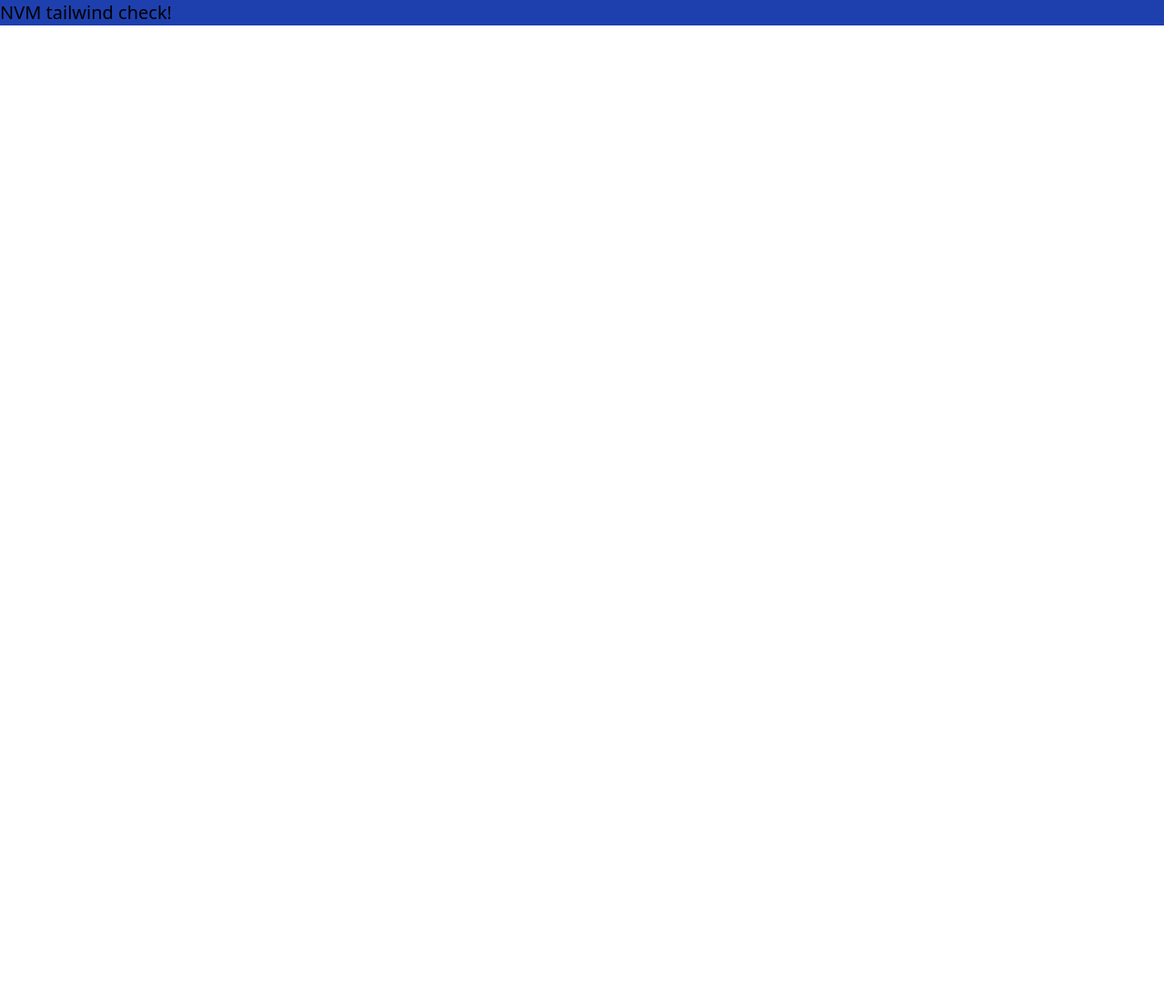
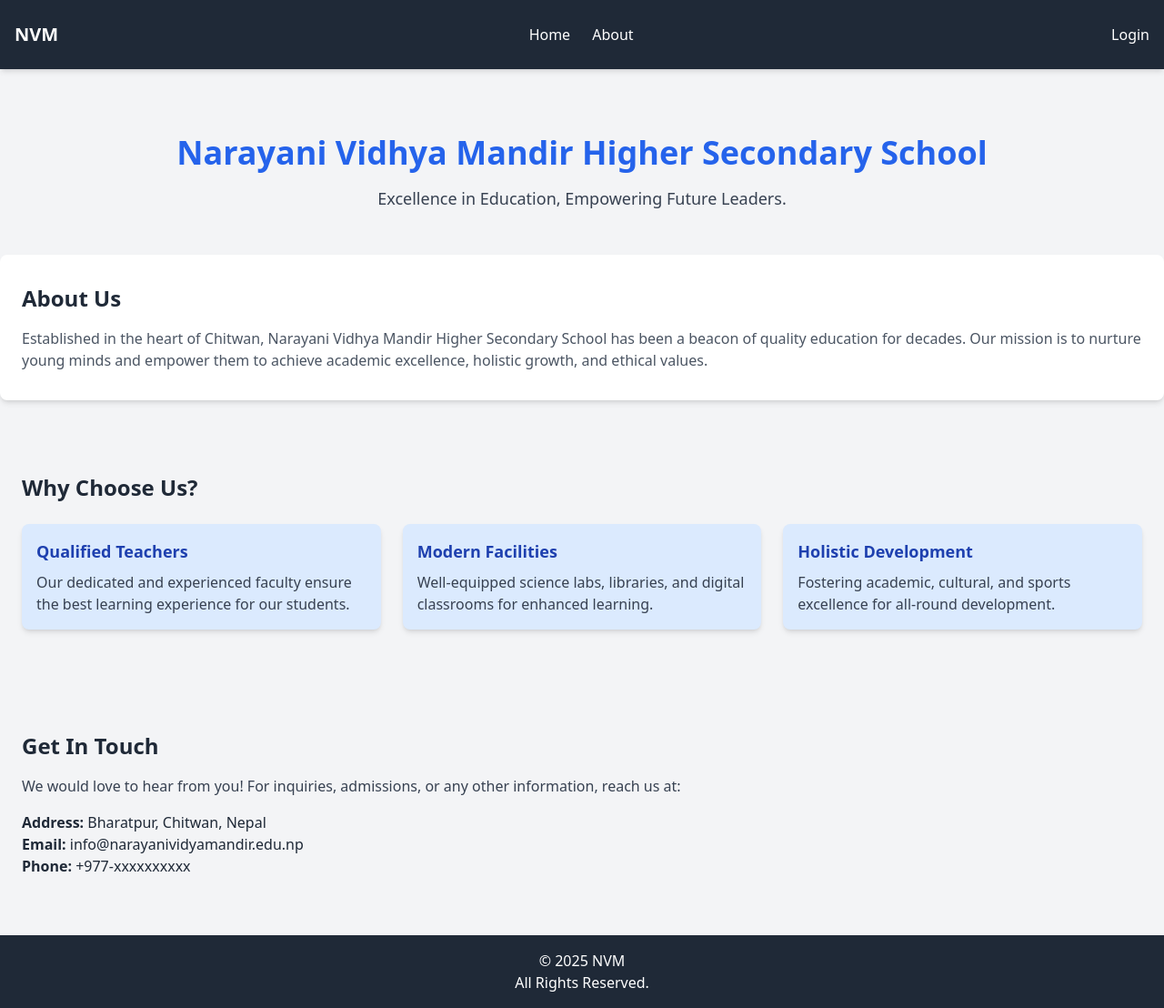
Before and after one commit to cole15sky/NVM-Webapp, a Django app: page / in a window 1280 px wide. Shown: the whole page at 91% size. Before the commit the page ends 28 px from the top, so only its background shows below. Run offline with Django 5.2, Linux system fonts and the light colour scheme; some libraries are stand-ins or nearby versions.

Commit message:
chore: update base inheritance templates

```diff
--- a/home/templates/home/base.html
+++ b/home/templates/home/base.html
@@ -1,33 +1,72 @@
+{% load static tailwind_tags %}
 <!DOCTYPE html>
 <html lang="en">
-{% load static tailwind_tags %}
-
 <head>
     <meta charset="UTF-8">
     <meta name="viewport" content="width=device-width, initial-scale=1.0">
-    <title>{% block title %}My Blog{% endblock %}</title>
+    <title>NVM-Dj</title>
     {% tailwind_css %}
 </head>
-<body class="flex flex-col min-h-screen bg-gray-100">
+<body class="bg-gray-100 text-gray-800 flex flex-col min-h-screen">
 
     <!-- Navbar -->
-    <header class="bg-blue-600 text-white p-4">
-        <nav>
-            <ul class="flex justify-center space-x-8">
-                <li><a href="/" class="hover:underline">Blogs</a></li>
+    <nav class="bg-gray-800 text-white shadow-md">
+        <div class="container mx-auto px-4 py-6 flex items-center justify-between">
+            <!-- Logo -->
+            <div class="text-xl font-bold">
+                <a href="{% url 'home' %}" class="text-white hover:text-blue-600">NVM</a>
+            </div>
+
+            <!-- Menu for larger screens -->
+            <div class="hidden lg:flex flex-grow items-center justify-center space-x-6">
+                <a href="{% url 'home' %}" class="text-white hover:text-blue-600">Home</a>
+                <a href="" class="text-white hover:text-blue-600">About</a>
+            </div>
+
+            <!-- Cart Icon on the Right -->
+            <div class="hidden lg:flex items-center">
+                <a href="" class="flex items-center space-x-2 text-white hover:text-blue-600">
+                    <i class="fa-solid fa-user-chef"></i>
+                    <span>Login</span>
+                </a>
+            </div>
+
+            <!-- Hamburger Menu for Mobile -->
+            <button id="menu-toggle" class="lg:hidden text-white focus:outline-none">
+                <i class="fa-solid fa-bars fa-xl"></i>
+            </button>
+        </div>
+
+        <!-- Mobile Menu -->
+        <div id="mobile-menu" class="hidden bg-gray-800 text-white">
+            <ul class="flex flex-col space-y-4 py-4 px-6">
+                <li><a href="{% url 'home' %}" class="hover:bg-gray-700 px-4 py-2 rounded-md transition block">Home</a></li>
+                <li><a href="" class="hover:bg-gray-700 px-4 py-2 rounded-md transition block">About</a></li>
             </ul>
-        </nav>
-    </header>
+        </div>
+    </nav>
 
-    <main class="flex-1 py-8 px-4">
+    <main class="flex-grow container mx-auto mt-6">
         {% block content %}
         {% endblock %}
     </main>
 
     <!-- Footer -->
-    <footer class="bg-blue-600 text-white p-4 text-center mt-auto">
-        <p>&copy; 2025 My Blog</p>
+    <footer class="bg-gray-800 text-white py-4 mt-8">
+        <div class="container mx-auto text-center">
+            <p> &copy; 2025 NVM</p>
+            <p> All Rights Reserved.</p>
+        </div>
     </footer>
+
+    <script>
+        // Mobile menu toggle
+        const menuToggle = document.getElementById('menu-toggle');
+        const mobileMenu = document.getElementById('mobile-menu');
+        menuToggle.addEventListener('click', () => {
+            mobileMenu.classList.toggle('hidden');
+        });
+    </script>
 
 </body>
 </html>
--- a/home/templates/home/home.html
+++ b/home/templates/home/home.html
@@ -1,19 +1,53 @@
-<!DOCTYPE html>
-<html lang="en">
- {% load static tailwind_tags %}
+{% extends 'home/base.html' %}
 
-<head>
-    <meta charset="UTF-8">
-    <meta name="viewport" content="width=device-width, initial-scale=1.0">
-    <title>NVM</title>
-    {% tailwind_css %}
+{% block content %}
+<div class="text-center mt-12">
+    <h1 class="text-4xl font-bold text-blue-600"> Narayani Vidhya Mandir Higher Secondary School</h1>
+    <p class="mt-4 text-lg text-gray-700">
+        Excellence in Education, Empowering Future Leaders.
+    </p>
+</div>
 
-</head>
-<body>
 
-    <h1 class="text-xl bg-blue-800">
-        NVM tailwind check!
-    </h1>
+<!-- About Section -->
+<section class="mt-12 bg-white py-8 px-6 shadow-md rounded-lg container mx-auto">
+    <h2 class="text-2xl font-bold text-gray-800">About Us</h2>
+    <p class="mt-4 text-gray-600">
+        Established in the heart of Chitwan, Narayani Vidhya Mandir Higher Secondary School has been a beacon of quality education for decades.
+        Our mission is to nurture young minds and empower them to achieve academic excellence, holistic growth, and ethical values.
+    </p>
+</section>
 
-</body>
-</html>
+<!-- Highlights Section -->
+<section class="mt-12 py-8 px-6 container mx-auto">
+    <h2 class="text-2xl font-bold text-gray-800">Why Choose Us?</h2>
+    <div class="grid grid-cols-1 md:grid-cols-2 lg:grid-cols-3 gap-6 mt-6">
+        <div class="bg-blue-100 p-4 rounded-lg shadow-md">
+            <h3 class="text-lg font-semibold text-blue-800">Qualified Teachers</h3>
+            <p class="text-gray-700 mt-2">Our dedicated and experienced faculty ensure the best learning experience for our students.</p>
+        </div>
+        <div class="bg-blue-100 p-4 rounded-lg shadow-md">
+            <h3 class="text-lg font-semibold text-blue-800">Modern Facilities</h3>
+            <p class="text-gray-700 mt-2">Well-equipped science labs, libraries, and digital classrooms for enhanced learning.</p>
+        </div>
+        <div class="bg-blue-100 p-4 rounded-lg shadow-md">
+            <h3 class="text-lg font-semibold text-blue-800">Holistic Development</h3>
+            <p class="text-gray-700 mt-2">Fostering academic, cultural, and sports excellence for all-round development.</p>
+        </div>
+    </div>
+</section>
+
+
+<!-- Contact Section -->
+<section class="mt-12 py-8 px-6 container mx-auto">
+    <h2 class="text-2xl font-bold text-gray-800">Get In Touch</h2>
+    <p class="mt-4 text-gray-700">
+        We would love to hear from you! For inquiries, admissions, or any other information, reach us at:
+    </p>
+    <div class="mt-4">
+        <p><strong>Address:</strong> Bharatpur, Chitwan, Nepal</p>
+        <p><strong>Email:</strong> info@narayanividyamandir.edu.np</p>
+        <p><strong>Phone:</strong> +977-xxxxxxxxxx</p>
+    </div>
+</section>
+{% endblock %}
--- a/theme/static/css/dist/styles.css
+++ b/theme/static/css/dist/styles.css
@@ -792,8 +792,28 @@ select {
   margin-right: auto;
 }
 
-.mt-auto {
-  margin-top: auto;
+.mb-4 {
+  margin-bottom: 1rem;
+}
+
+.mt-12 {
+  margin-top: 3rem;
+}
+
+.mt-2 {
+  margin-top: 0.5rem;
+}
+
+.mt-4 {
+  margin-top: 1rem;
+}
+
+.mt-6 {
+  margin-top: 1.5rem;
+}
+
+.mt-8 {
+  margin-top: 2rem;
 }
 
 .block {
@@ -804,6 +824,14 @@ select {
   display: flex;
 }
 
+.grid {
+  display: grid;
+}
+
+.hidden {
+  display: none;
+}
+
 .h-screen {
   height: 100vh;
 }
@@ -812,8 +840,12 @@ select {
   min-height: 100vh;
 }
 
-.flex-1 {
-  flex: 1 1 0%;
+.flex-grow {
+  flex-grow: 1;
+}
+
+.grid-cols-1 {
+  grid-template-columns: repeat(1, minmax(0, 1fr));
 }
 
 .flex-col {
@@ -828,15 +860,48 @@ select {
   justify-content: center;
 }
 
-.space-x-8 > :not([hidden]) ~ :not([hidden]) {
-  --tw-space-x-reverse: 0;
-  margin-right: calc(2rem * var(--tw-space-x-reverse));
-  margin-left: calc(2rem * calc(1 - var(--tw-space-x-reverse)));
+.justify-between {
+  justify-content: space-between;
 }
 
-.bg-blue-800 {
+.gap-6 {
+  gap: 1.5rem;
+}
+
+.space-x-2 > :not([hidden]) ~ :not([hidden]) {
+  --tw-space-x-reverse: 0;
+  margin-right: calc(0.5rem * var(--tw-space-x-reverse));
+  margin-left: calc(0.5rem * calc(1 - var(--tw-space-x-reverse)));
+}
+
+.space-x-6 > :not([hidden]) ~ :not([hidden]) {
+  --tw-space-x-reverse: 0;
+  margin-right: calc(1.5rem * var(--tw-space-x-reverse));
+  margin-left: calc(1.5rem * calc(1 - var(--tw-space-x-reverse)));
+}
+
+.space-y-4 > :not([hidden]) ~ :not([hidden]) {
+  --tw-space-y-reverse: 0;
+  margin-top: calc(1rem * calc(1 - var(--tw-space-y-reverse)));
+  margin-bottom: calc(1rem * var(--tw-space-y-reverse));
+}
+
+.rounded-lg {
+  border-radius: 0.5rem;
+}
+
+.rounded-md {
+  border-radius: 0.375rem;
+}
+
+.bg-blue-100 {
   --tw-bg-opacity: 1;
-  background-color: rgb(30 64 175 / var(--tw-bg-opacity, 1));
+  background-color: rgb(219 234 254 / var(--tw-bg-opacity, 1));
+}
+
+.bg-gray-100 {
+  --tw-bg-opacity: 1;
+  background-color: rgb(243 244 246 / var(--tw-bg-opacity, 1));
 }
 
 .bg-gray-50 {
@@ -844,14 +909,14 @@ select {
   background-color: rgb(249 250 251 / var(--tw-bg-opacity, 1));
 }
 
-.bg-blue-600 {
+.bg-gray-800 {
   --tw-bg-opacity: 1;
-  background-color: rgb(37 99 235 / var(--tw-bg-opacity, 1));
+  background-color: rgb(31 41 55 / var(--tw-bg-opacity, 1));
 }
 
-.bg-gray-100 {
+.bg-white {
   --tw-bg-opacity: 1;
-  background-color: rgb(243 244 246 / var(--tw-bg-opacity, 1));
+  background-color: rgb(255 255 255 / var(--tw-bg-opacity, 1));
 }
 
 .p-4 {
@@ -861,6 +926,26 @@ select {
 .px-4 {
   padding-left: 1rem;
   padding-right: 1rem;
+}
+
+.px-6 {
+  padding-left: 1.5rem;
+  padding-right: 1.5rem;
+}
+
+.py-2 {
+  padding-top: 0.5rem;
+  padding-bottom: 0.5rem;
+}
+
+.py-4 {
+  padding-top: 1rem;
+  padding-bottom: 1rem;
+}
+
+.py-6 {
+  padding-top: 1.5rem;
+  padding-bottom: 1.5rem;
 }
 
 .py-8 {
@@ -881,14 +966,32 @@ select {
   line-height: 2rem;
 }
 
+.text-4xl {
+  font-size: 2.25rem;
+  line-height: 2.5rem;
+}
+
 .text-5xl {
   font-size: 3rem;
   line-height: 1;
 }
 
+.text-lg {
+  font-size: 1.125rem;
+  line-height: 1.75rem;
+}
+
 .text-xl {
   font-size: 1.25rem;
   line-height: 1.75rem;
+}
+
+.font-bold {
+  font-weight: 700;
+}
+
+.font-semibold {
+  font-weight: 600;
 }
 
 .leading-normal {
@@ -899,11 +1002,81 @@ select {
   letter-spacing: 0em;
 }
 
+.text-blue-600 {
+  --tw-text-opacity: 1;
+  color: rgb(37 99 235 / var(--tw-text-opacity, 1));
+}
+
+.text-blue-800 {
+  --tw-text-opacity: 1;
+  color: rgb(30 64 175 / var(--tw-text-opacity, 1));
+}
+
+.text-gray-600 {
+  --tw-text-opacity: 1;
+  color: rgb(75 85 99 / var(--tw-text-opacity, 1));
+}
+
+.text-gray-700 {
+  --tw-text-opacity: 1;
+  color: rgb(55 65 81 / var(--tw-text-opacity, 1));
+}
+
+.text-gray-800 {
+  --tw-text-opacity: 1;
+  color: rgb(31 41 55 / var(--tw-text-opacity, 1));
+}
+
 .text-white {
   --tw-text-opacity: 1;
   color: rgb(255 255 255 / var(--tw-text-opacity, 1));
 }
 
-.hover\:underline:hover {
-  text-decoration-line: underline;
+.shadow-md {
+  --tw-shadow: 0 4px 6px -1px rgb(0 0 0 / 0.1), 0 2px 4px -2px rgb(0 0 0 / 0.1);
+  --tw-shadow-colored: 0 4px 6px -1px var(--tw-shadow-color), 0 2px 4px -2px var(--tw-shadow-color);
+  box-shadow: var(--tw-ring-offset-shadow, 0 0 #0000), var(--tw-ring-shadow, 0 0 #0000), var(--tw-shadow);
 }
+
+.transition {
+  transition-property: color, background-color, border-color, text-decoration-color, fill, stroke, opacity, box-shadow, transform, filter, -webkit-backdrop-filter;
+  transition-property: color, background-color, border-color, text-decoration-color, fill, stroke, opacity, box-shadow, transform, filter, backdrop-filter;
+  transition-property: color, background-color, border-color, text-decoration-color, fill, stroke, opacity, box-shadow, transform, filter, backdrop-filter, -webkit-backdrop-filter;
+  transition-timing-function: cubic-bezier(0.4, 0, 0.2, 1);
+  transition-duration: 150ms;
+}
+
+.hover\:bg-gray-700:hover {
+  --tw-bg-opacity: 1;
+  background-color: rgb(55 65 81 / var(--tw-bg-opacity, 1));
+}
+
+.hover\:text-blue-600:hover {
+  --tw-text-opacity: 1;
+  color: rgb(37 99 235 / var(--tw-text-opacity, 1));
+}
+
+.focus\:outline-none:focus {
+  outline: 2px solid transparent;
+  outline-offset: 2px;
+}
+
+@media (min-width: 768px) {
+  .md\:grid-cols-2 {
+    grid-template-columns: repeat(2, minmax(0, 1fr));
+  }
+}
+
+@media (min-width: 1024px) {
+  .lg\:flex {
+    display: flex;
+  }
+
+  .lg\:hidden {
+    display: none;
+  }
+
+  .lg\:grid-cols-3 {
+    grid-template-columns: repeat(3, minmax(0, 1fr));
+  }
+}
```
